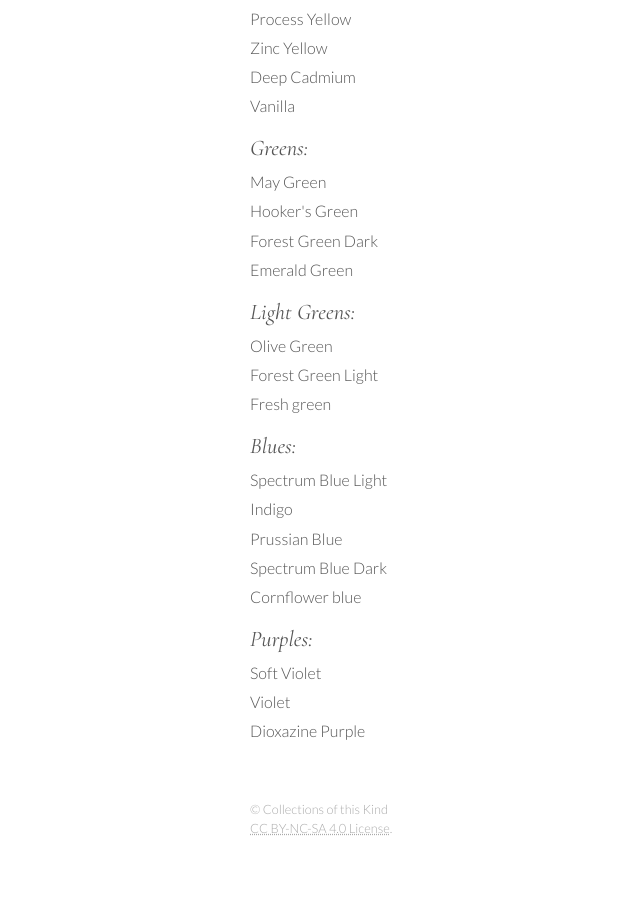
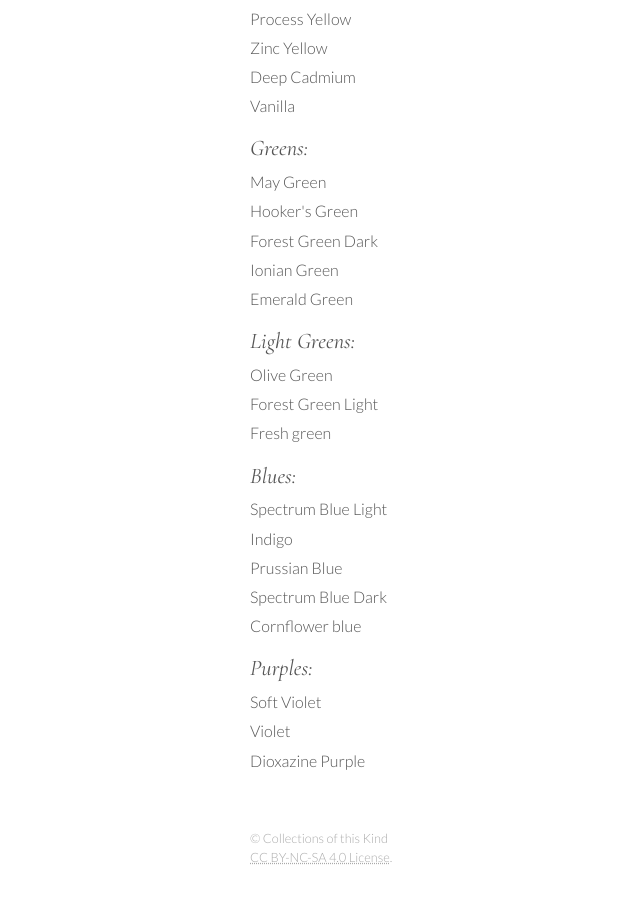
Before and after one commit to CollectionsOfThisKind/collectionsofthiskind.github.io, a Jekyll site: the page built from pages/lists/lists/pastels.html, in a window 1280 px wide and 900 px high, scrolled down 1497 px. Shown: the whole window, without its empty margins (0-640 px from the left). Built offline with Jekyll 4.4.1, drawn with Linux system fonts in a browser that asks for light colours.

Commit message:
Add files via upload

```diff
--- a/pages/lists/lists/pastels.html
+++ b/pages/lists/lists/pastels.html
@@ -87,6 +87,7 @@ layout: page
 <li>May Green</li>
 <li>Hooker's Green</li>
 <li>Forest Green Dark</li>
+<li>Ionian Green</li>
 <li>Emerald Green</li>
 </ul>
 <p></p>
```
